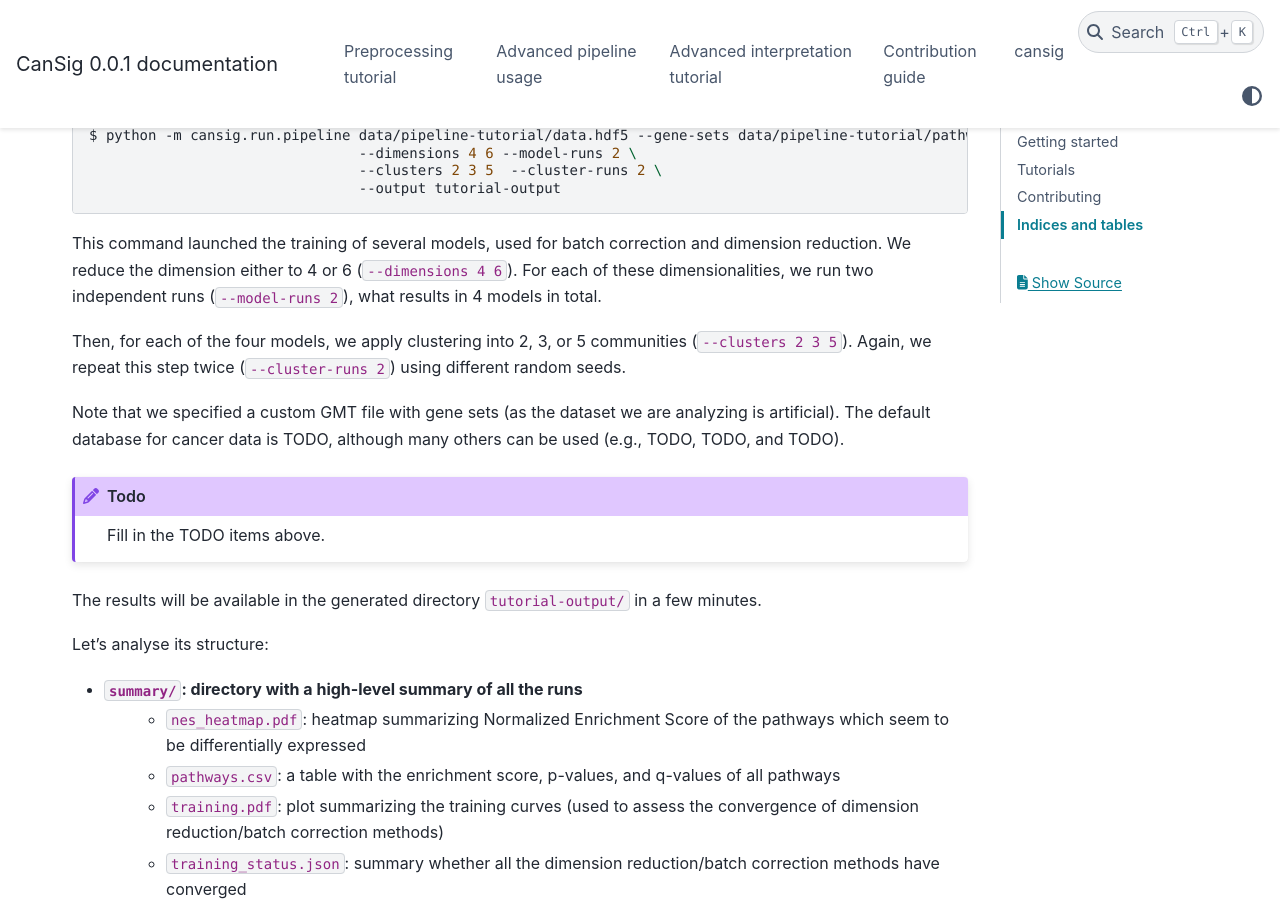
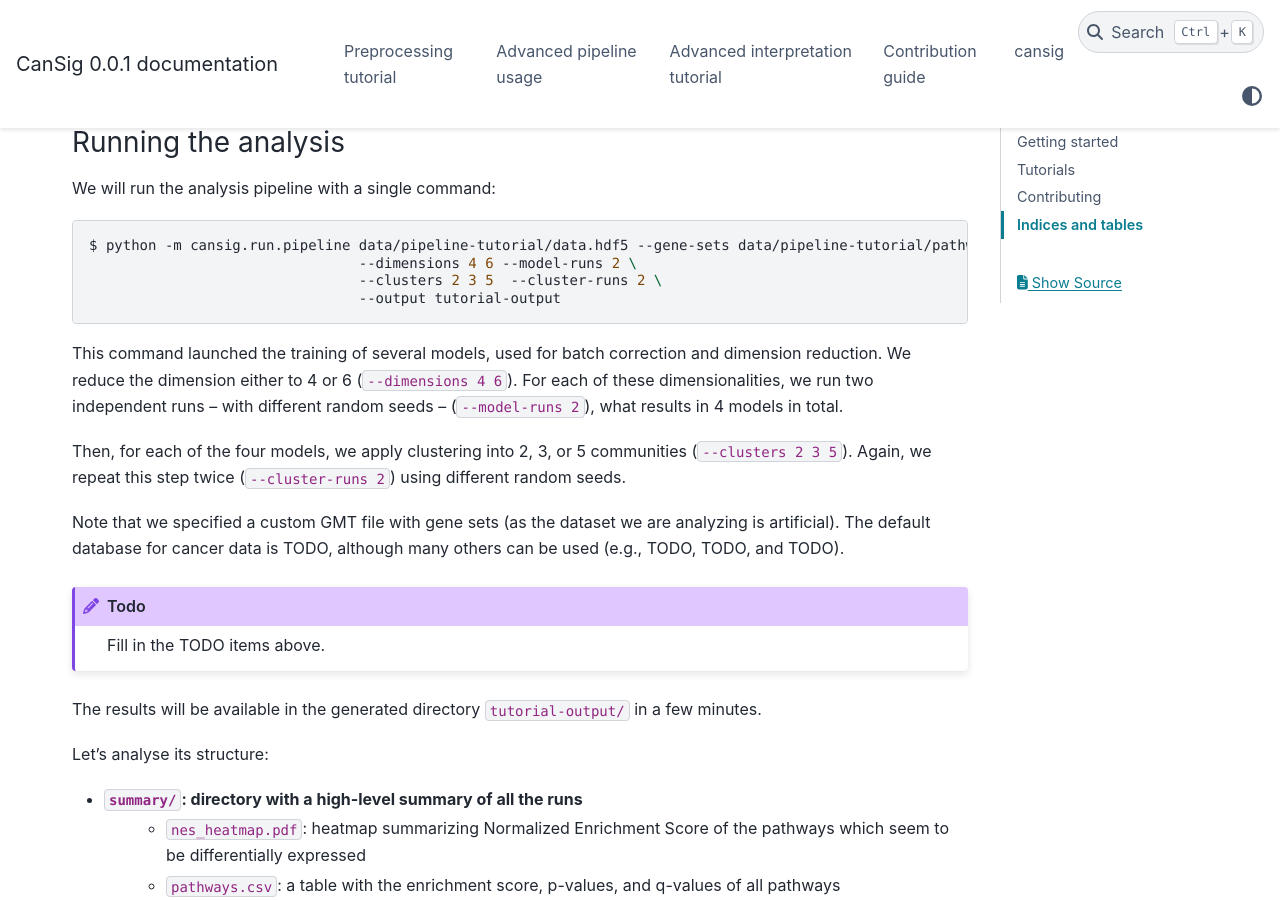
Before and after one commit to BoevaLab/CanSig, a Sphinx documentation site: the page built from docs/index.rst, in a window 1280 px wide and 900 px high, scrolled down 1506 px. Built offline with Sphinx 7.4.7 and the PyData theme 0.15.4, drawn with Linux system fonts in a browser that asks for light colours; some of the changed text lies outside the part shown.

Commit message:
Address comments in index.rst

```diff
--- a/docs/index.rst
+++ b/docs/index.rst
@@ -6,6 +6,8 @@
 
 Human tumors are highly heterogeneous in their cell composition; specifically, they exhibit heterogeneity in transcriptional states of malignant cells, as has been recently discovered through single-cell RNA sequencing (scRNA-seq). Distinct states of malignant cells have been linked to variability in tumorigenic properties and resistance to anti-cancer treatment. Despite the fact that scRNA-seq data contain all necessary information to uncover shared transcriptional states of malignant cells in tumors, jointly analyzing cells from multiple cancer patients comes with its set of challenges including batch correction and accounting for patient-specific genetic background driving differences between gene expression vectors. We propose CanSig, an easy-to-use approach designed to discover known and de novo shared signatures in cancer single cells. CanSig preprocesses, integrates and analyzes scRNA-seq data to provide new signatures of shared transcriptional states and links these states to known pathways.
 
+.. todo::
+   Add a picture of the pipeline here with the figure caption as in the preprint.
 
 .. note::
    A preprint describing the pipeline and case studies is `now available <https://doi.org/10.1101/2022.04.14.488324>`_.
@@ -56,7 +58,7 @@
 
 This command launched the training of several models, used for batch correction and dimension reduction.
 We reduce the dimension either to 4 or 6 (``--dimensions 4 6``).
-For each of these dimensionalities, we run two independent runs (``--model-runs 2``), what results in 4 models in total.
+For each of these dimensionalities, we run two independent runs – with different random seeds – (``--model-runs 2``), what results in 4 models in total.
 
 Then, for each of the four models, we apply clustering into 2, 3, or 5 communities (``--clusters 2 3 5``).
 Again, we repeat this step twice (``--cluster-runs 2``) using different random seeds.
```
